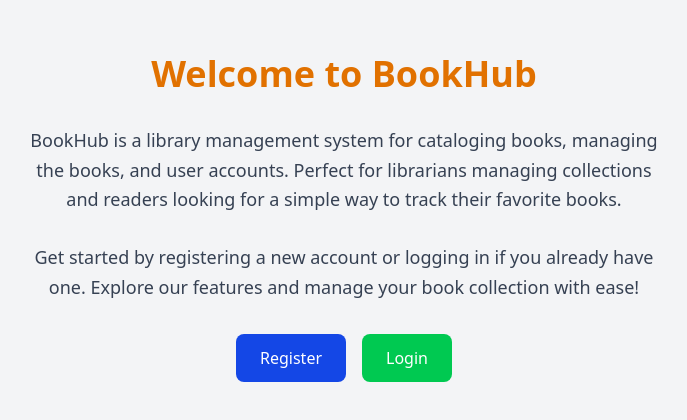
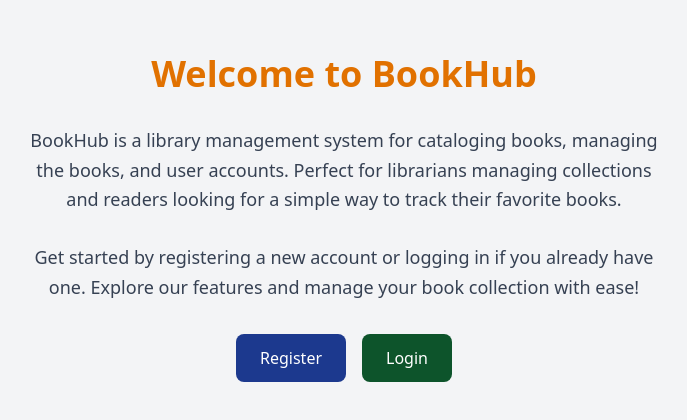
Before and after one commit to Ialbertine/BookHub_DevOpsProject, a React (Vite) app in the folder frontend/: page / in a window 1280 px wide. Shown: the part 182-602 px from the top of the page, without its empty margins (296-983 px from the left). Built offline with nearby package versions, Linux system fonts and the light colour scheme.

Commit message:
feat: updates home page

```diff
--- a/frontend/src/pages/Home.tsx
+++ b/frontend/src/pages/Home.tsx
@@ -18,13 +18,13 @@ const Home: React.FC = () => {
       <div className="flex gap-4">
         <Link
           to="/register"
-          className="bg-blue-700 hover:bg-blue-600 text-white px-6 py-3 rounded-lg transition duration-200"
+          className="bg-blue-900 hover:bg-blue-200 text-white px-6 py-3 rounded-lg transition duration-200"
         >
           Register
         </Link>
         <Link
           to="/login"
-          className="bg-green-500 hover:bg-green-600 text-white px-6 py-3 rounded-lg transition duration-200"
+          className="bg-green-900 hover:bg-green-200 text-white px-6 py-3 rounded-lg transition duration-200"
         >
           Login
         </Link>
```
